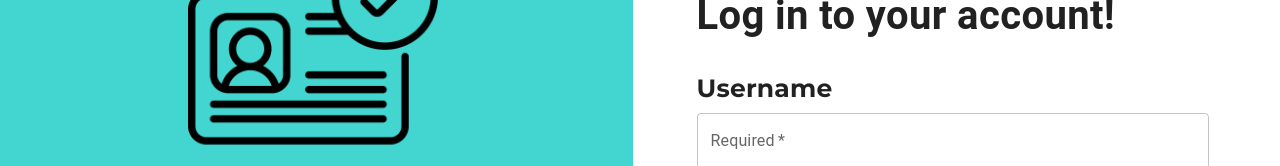
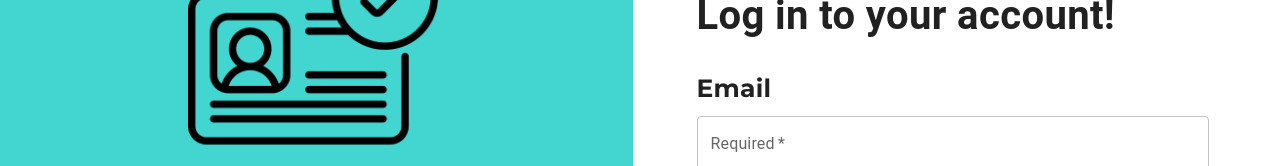
Before and after one commit to rondelhallare/HRIS-FrontEnd, a React (Create React App) app: page /LogIn in a window 1280 px wide. Shown: the part 254-420 px from the top of the page. Built offline with nearby package versions, Linux system fonts and the light colour scheme.

Commit message:
update css in files

```diff
--- a/src/Components/Dashboard/Body.js
+++ b/src/Components/Dashboard/Body.js
@@ -14,7 +14,6 @@ import VerseDisplay from './VerseDisplay';
 function Body() {
     return (
         <Box>
-
             <BodyTitle />
 
             <Box sx={{
@@ -58,8 +57,6 @@ function Body() {
                     </Box>
                 </Box>
 
-
-
                 <Box>
                     <Box sx={{
                         display: 'flex',
--- a/src/Components/LogIn/Back.js
+++ b/src/Components/LogIn/Back.js
@@ -24,9 +24,7 @@ function Back() {
                     minHeight: '60vh',
                     boxShadow: 10,
                     borderRadius: '20px',
-                }
-                }
-                >
+                }}>
                     <Header />
                     <Form />
                 </Box>
--- a/src/Components/LogIn/Form.js
+++ b/src/Components/LogIn/Form.js
@@ -39,8 +39,6 @@ function Form() {
                     <Typography sx={{
                         fontWeight: 'bold',
                         fontSize: '40px',
-
-
                     }}
                     >Log in to your account!</Typography>
 
@@ -49,10 +47,10 @@ function Form() {
                         fontWeight: 'bold',
                         fontSize: '25px',
                         fontFamily: 'Montserrat',
-                        pb: '5px',
+                        pb: '8px',
                     }} >
 
-                        Username</Typography>
+                        Email</Typography>
                     <TextField
                         required
                         id="outlined-required"
```
